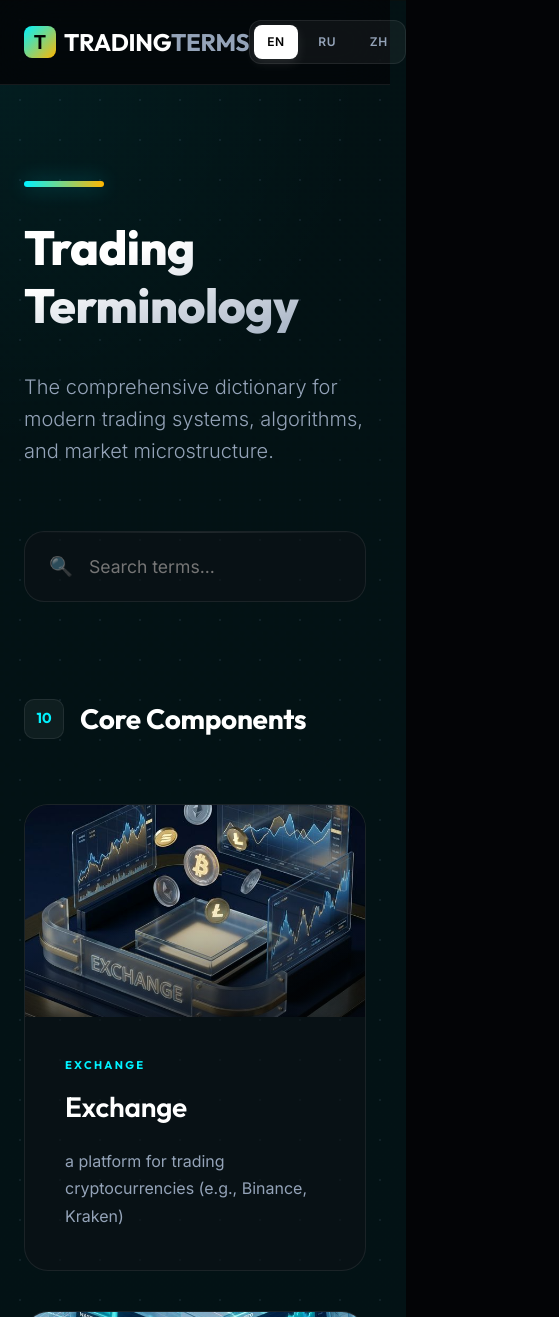
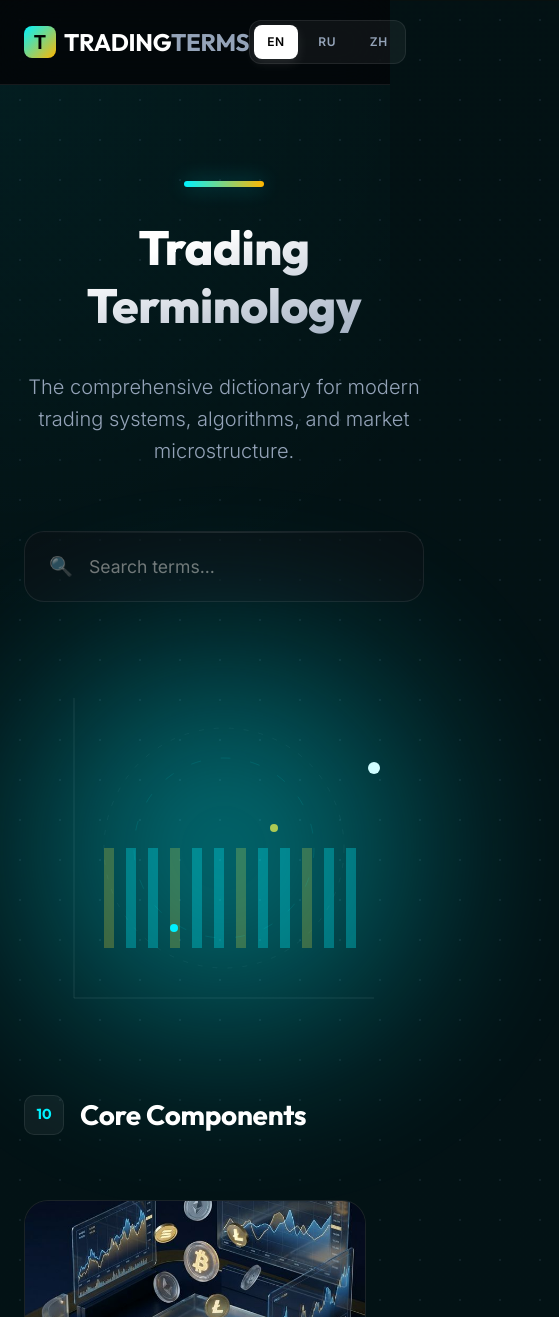
Before and after one commit to suenot/trading-terms, a Next.js app in the folder website/: page /en in a window 390 px wide. Shown: the top 1317 px of the page, 559 px wide, since content can reach past the window. Built offline with nearby package versions, Linux system fonts and the light colour scheme.

Commit message:
feat: Add animated SVG visualization to hero section with responsive grid layout

```diff
--- a/website/src/app/[lang]/page.tsx
+++ b/website/src/app/[lang]/page.tsx
@@ -28,7 +28,8 @@ export default function Home({ params }: { params: Promise<{ lang: Language }> }
     <main className="min-h-screen">
       {/* Hero Section */}
       <section className="hero-section">
-        <div className="container animate-fade-in">
+        <div className="container hero-grid animate-fade-in">
+          <div className="hero-text">
             <div className="accent-border"></div>
             <h1 className="hero-title premium-gradient-text">{t.heroTitle}</h1>
             <p className="hero-sub">{t.heroSub}</p>
@@ -42,6 +43,58 @@ export default function Home({ params }: { params: Promise<{ lang: Language }> }
                 value={search}
                 onChange={(e) => setSearch(e.target.value)}
               />
+            </div>
+          </div>
+
+          <div className="hero-visual">
+            <div className="hero-svg-bg"></div>
+            <svg width="400" height="400" viewBox="0 0 400 400" fill="none" xmlns="http://www.w3.org/2000/svg" className="hero-svg-main">
+              {/* Background Grid Lines */}
+              <path d="M50 350 L350 350" stroke="rgba(255,255,255,0.1)" strokeWidth="1" />
+              <path d="M50 350 L50 50" stroke="rgba(255,255,255,0.1)" strokeWidth="1" />
+
+              {/* Animated Bars */}
+              {[...Array(12)].map((_, i) => (
+                <rect
+                  key={i}
+                  x={80 + i * 22}
+                  y={200}
+                  width="10"
+                  height="100"
+                  fill={i % 3 === 0 ? "var(--accent-secondary)" : "var(--accent-primary)"}
+                  opacity="0.3"
+                >
+                  <animate attributeName="height" values={`${100 + Math.cos(i * 0.8) * 40}; ${150 + Math.sin(i) * 60}; ${100 + Math.cos(i * 0.8) * 40}`} dur={`${3 + i * 0.2}s`} repeatCount="indefinite" />
+                  <animate attributeName="y" values={`${200 + Math.sin(i * 0.5) * 50}; ${150 + Math.cos(i) * 30}; ${200 + Math.sin(i * 0.5) * 50}`} dur={`${3 + i * 0.2}s`} repeatCount="indefinite" />
+                </rect>
+              ))}
+
+              {/* Main Trend Line */}
+              <path d="M50 300 Q 100 250, 150 280 T 250 180 T 350 120" stroke="var(--accent-primary)" strokeWidth="3" fill="none" strokeDasharray="1000" strokeDashoffset="1000">
+                <animate attributeName="stroke-dashoffset" from="1000" to="0" dur="4s" fill="freeze" />
+              </path>
+
+              {/* Floating Glow Points */}
+              <circle cx="150" cy="280" r="4" fill="var(--accent-primary)">
+                <animate attributeName="r" values="4;7;4" dur="2s" repeatCount="indefinite" />
+                <animate attributeName="opacity" values="1;0.5;1" dur="2s" repeatCount="indefinite" />
+              </circle>
+              <circle cx="250" cy="180" r="4" fill="var(--accent-secondary)">
+                <animate attributeName="r" values="4;7;4" dur="2.5s" repeatCount="indefinite" />
+                <animate attributeName="opacity" values="1;0.5;1" dur="2.5s" repeatCount="indefinite" />
+              </circle>
+              <circle cx="350" cy="120" r="6" fill="white">
+                <animate attributeName="r" values="6;10;6" dur="1.5s" repeatCount="indefinite" />
+              </circle>
+
+              {/* Futuristic Bits */}
+              <circle cx="200" cy="200" r="120" stroke="rgba(255,255,255,0.05)" strokeWidth="1" strokeDasharray="5,10">
+                <animateTransform attributeName="transform" type="rotate" from="0 200 200" to="360 200 200" dur="20s" repeatCount="indefinite" />
+              </circle>
+              <circle cx="200" cy="200" r="90" stroke="rgba(0,242,255,0.1)" strokeWidth="1" strokeDasharray="10,20">
+                <animateTransform attributeName="transform" type="rotate" from="360 200 200" to="0 200 200" dur="15s" repeatCount="indefinite" />
+              </circle>
+            </svg>
           </div>
         </div>
       </section>
--- a/website/src/app/globals.css
+++ b/website/src/app/globals.css
@@ -226,8 +226,15 @@ h4,
 
 /* Page Specific Styles */
 .hero-section {
-  padding: 10rem 0 6rem;
+  padding: 8rem 0 6rem;
   background: radial-gradient(circle at 0% 0%, rgba(0, 242, 255, 0.05) 0%, transparent 50%);
+}
+
+.hero-grid {
+  display: grid;
+  grid-template-columns: 1.2fr 0.8fr;
+  align-items: center;
+  gap: 4rem;
 }
 
 .hero-title {
@@ -270,6 +277,37 @@ h4,
   font-size: 1.1rem;
   font-family: inherit;
   outline: none;
+}
+
+.hero-visual {
+  position: relative;
+  width: 100%;
+  height: 400px;
+  display: flex;
+  justify-content: center;
+  align-items: center;
+}
+
+.hero-svg-bg {
+  position: absolute;
+  width: 140%;
+  height: 140%;
+  opacity: 0.4;
+  filter: blur(60px);
+  background: radial-gradient(circle, var(--accent-primary) 0%, transparent 70%);
+  animation: pulse 8s infinite alternate;
+}
+
+@keyframes pulse {
+  0% {
+    transform: scale(1);
+    opacity: 0.3;
+  }
+
+  100% {
+    transform: scale(1.2);
+    opacity: 0.5;
+  }
 }
 
 .category-section {
@@ -371,6 +409,34 @@ h4,
   font-weight: 400;
 }
 
+@media (max-width: 1024px) {
+  .hero-grid {
+    grid-template-columns: 1fr;
+    text-align: center;
+  }
+
+  .hero-visual {
+    height: 300px;
+    margin-top: 2rem;
+  }
+
+  .accent-border {
+    margin: 0 auto 2rem;
+  }
+
+  .hero-title {
+    margin-inline: auto;
+  }
+
+  .hero-sub {
+    margin-inline: auto;
+  }
+
+  .search-container {
+    margin-inline: auto;
+  }
+}
+
 @media (max-width: 768px) {
   .category-header {
     flex-wrap: wrap;
```
Lines whose indentation alone changed are shown as unchanged.
